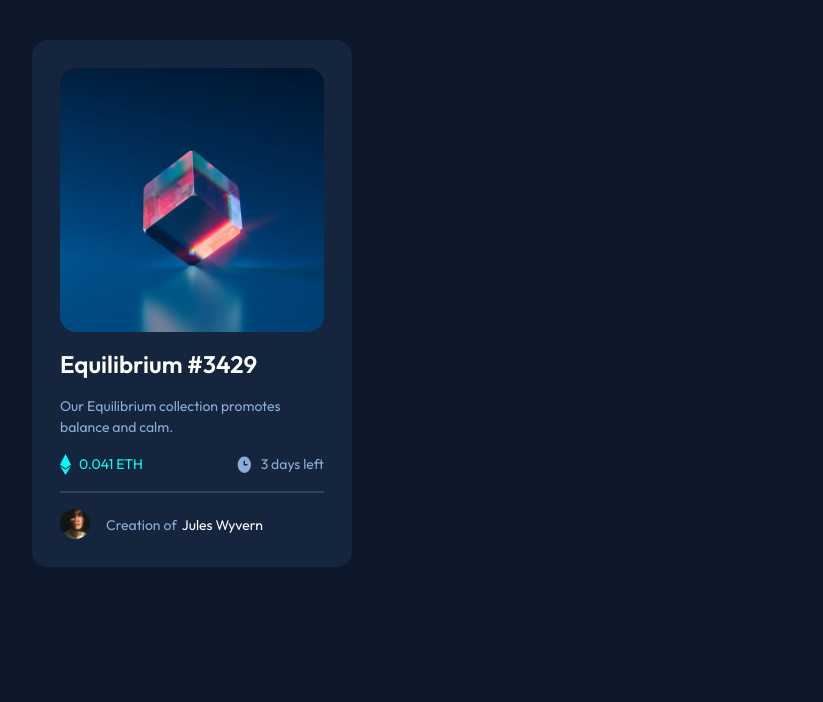
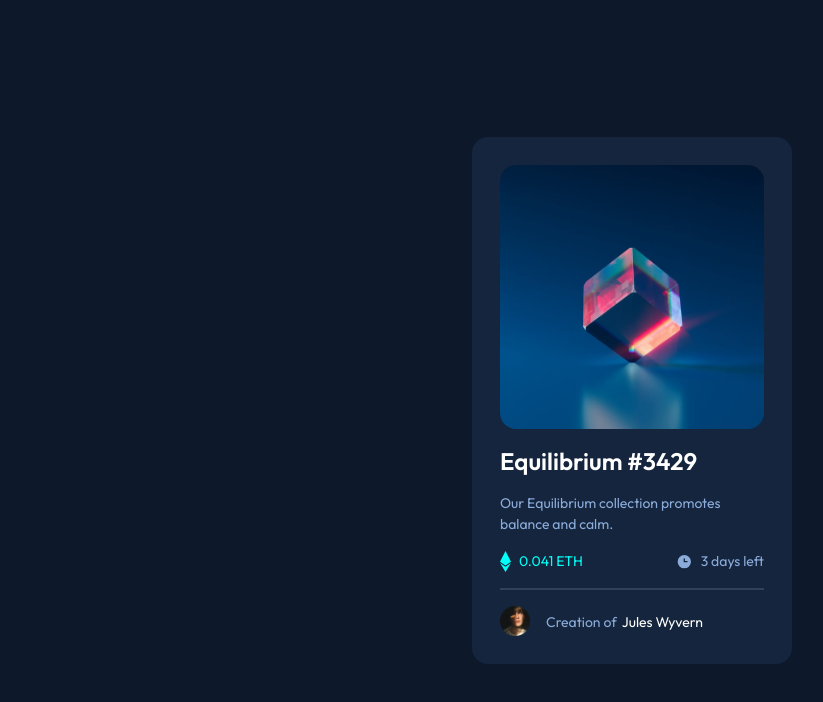
Before and after one commit to Rizqyfm/nft-preview, a plain HTML site: page index.html in a window 1280 px wide. Shown: the whole page, without its empty margins (8-831 px from the left). Drawn offline with nearby package versions, Linux system fonts and the light colour scheme.

Commit message:
fix bugs #2

```diff
--- a/index.html
+++ b/index.html
@@ -12,7 +12,7 @@
   <title>NFT preview card component</title>
 </head>
 <body>
-  <div class="all m-10 rounded-2xl md:w-1/4">
+  <div role="main" class="all m-10 rounded-2xl md:w-1/4">
     <div class="container flex flex-col p-7">
       <div class="image-container">
         <img class="image rounded-2xl" src="images/image-equilibrium.jpg" alt="Equilibrium">
--- a/style/style.css
+++ b/style/style.css
@@ -6,6 +6,9 @@
   font-family: "Outfit";
 }
 body {
+    display: grid;
+    place-items: center;
+    min-height: 100vh;
     background-color: hsl(217, 54%, 11%);
 }
 
@@ -65,6 +68,15 @@ img {
     color: hsl(178, 100%, 50%);
 }
 
+.counting{
+    align-items: center;
+ }
+
+.counting img{
+    width: 17px;
+    height: 17px;
+ }
+
 .days {
     color: hsl(215, 51%, 70%);
 }
```
